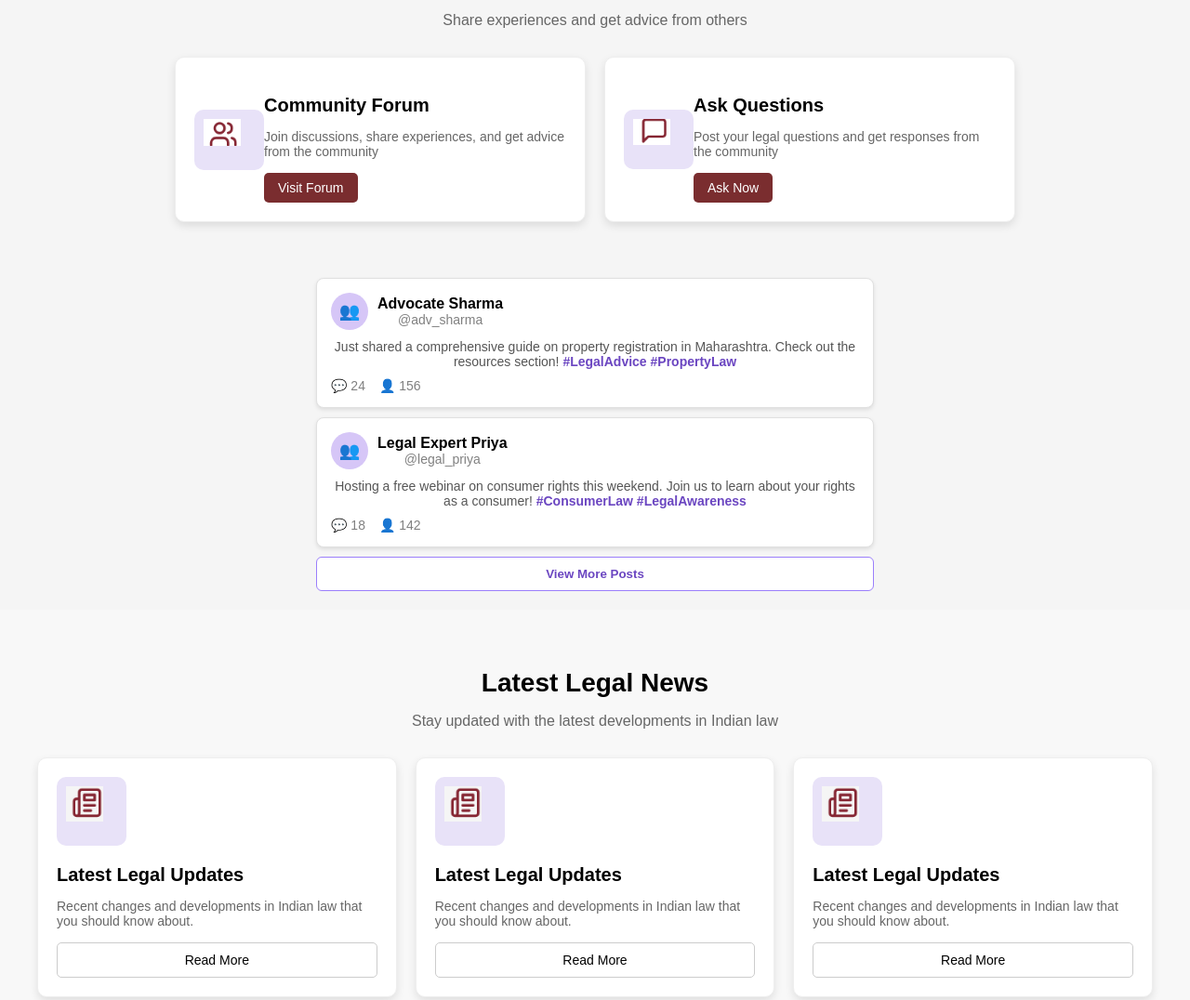
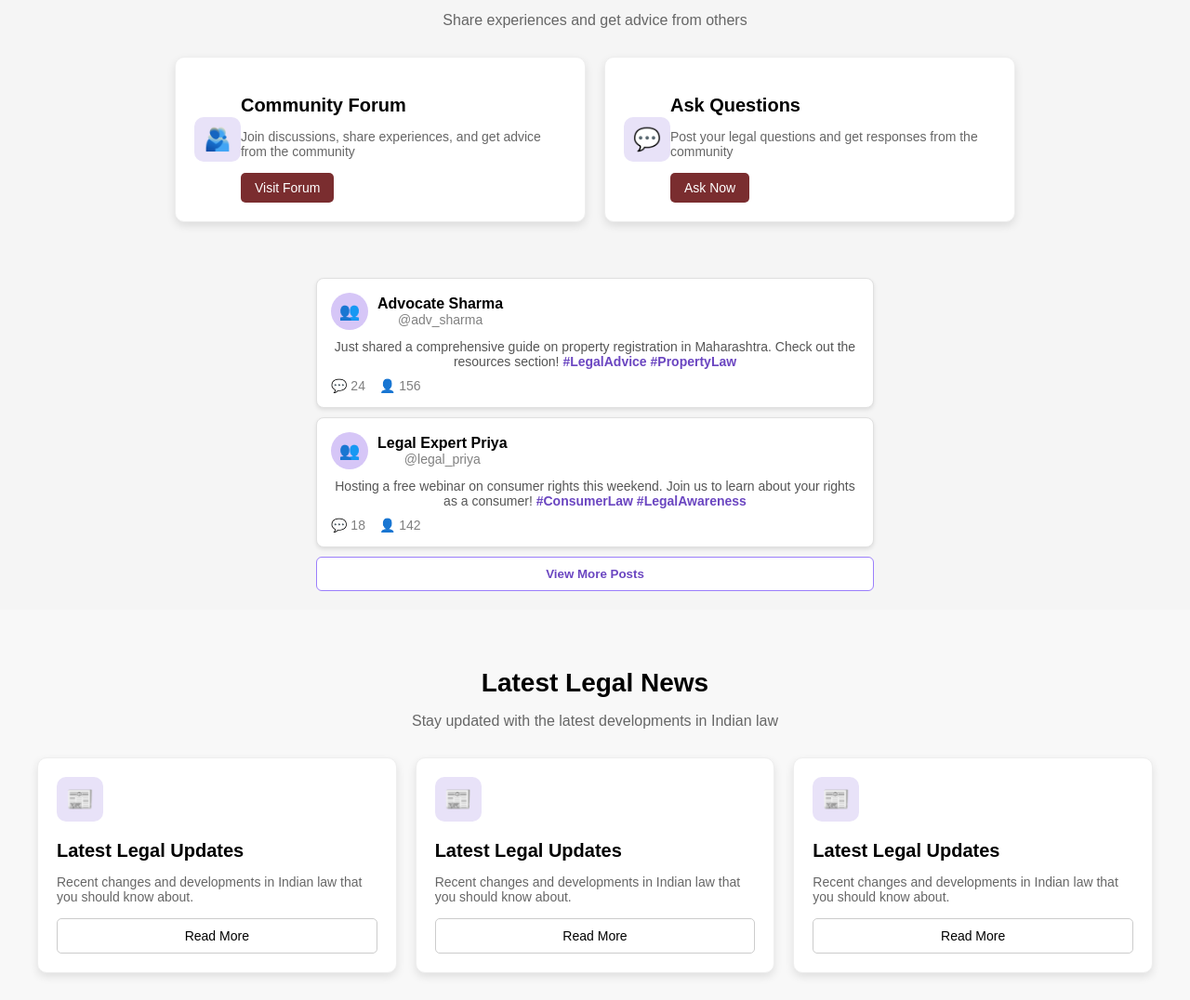
Before and after one commit to vikramsingh-24/LawyerKart, a plain HTML site: page index.html in a window 1280 px wide. Shown: the part 2587-3663 px from the top of the page at 93% size. Drawn offline with Linux system fonts and the light colour scheme.

Commit message:
Update index.html

```diff
--- a/index.html
+++ b/index.html
@@ -774,7 +774,7 @@
             <!-- Community Forum Card -->
             <div class="community-card">
                 <div class="icon">
-                    <img src="community.png" alt="Community Forum">
+                    🫂
                 </div>
                 <div class="content">
                     <h3>Community Forum</h3>
@@ -786,7 +786,7 @@
             <!-- Ask Questions Card -->
             <div class="community-card">
                 <div class="icon">
-                    <img src="askquestion.png" alt="Ask Questions">
+                    💬
                 </div>
                 <div class="content">
                     <h3>Ask Questions</h3>
@@ -844,7 +844,7 @@
             <!-- News Card 1 -->
             <div class="news-card">
                 <div class="icon">
-                    <img src="news-icon.png" alt="Latest Legal Updates">
+                    📰
                 </div>
                 <div class="content">
                     <h3>Latest Legal Updates</h3>
@@ -856,7 +856,7 @@
             <!-- News Card 2 -->
             <div class="news-card">
                 <div class="icon">
-                    <img src="news-icon.png" alt="Latest Legal Updates">
+                    📰
                 </div>
                 <div class="content">
                     <h3>Latest Legal Updates</h3>
@@ -868,7 +868,7 @@
             <!-- News Card 3 -->
             <div class="news-card">
                 <div class="icon">
-                    <img src="news-icon.png" alt="Latest Legal Updates">
+                    📰
                 </div>
                 <div class="content">
                     <h3>Latest Legal Updates</h3>
```
